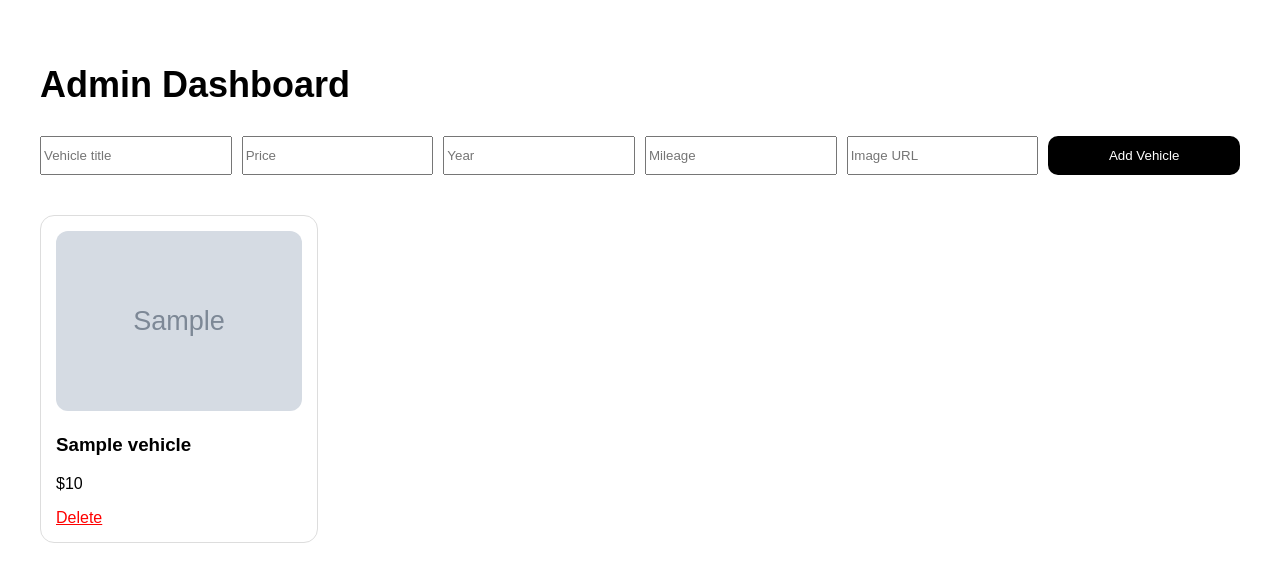
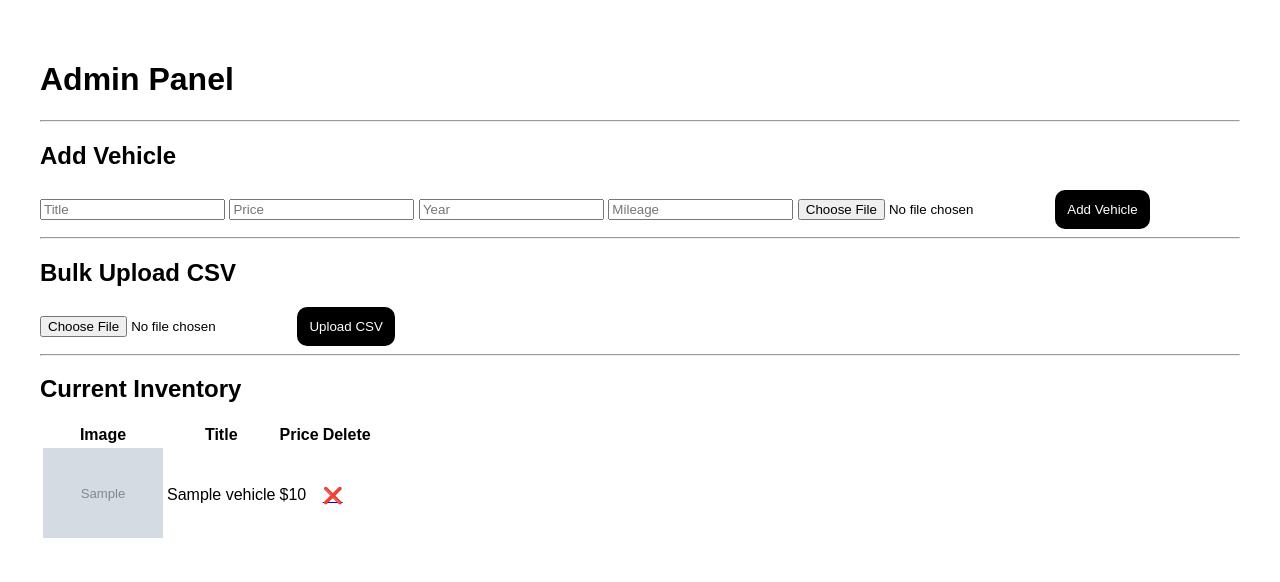
Before and after one commit to djvibez29/tomzkid-prestige-motors, a Flask app: page /admin in a window 1280 px wide. Shown: the part 67-649 px from the top of the page. Run offline with Flask 3, Linux system fonts and the light colour scheme; a user stored in the database is signed in; tables that the repository leaves empty hold one stand-in row (values such as "Sample post"); grey boxes marked "Sample" are stand-in pictures.

Commit message:
Update admin panel layout and form fields

```diff
--- a/templates/admin.html
+++ b/templates/admin.html
@@ -1,48 +1,75 @@
 {% extends "base.html" %}
-
 {% block content %}
 
-<h1 class="page-title">Admin Dashboard</h1>
+<h1>Admin Panel</h1>
 
-<section class="admin-add">
+<hr>
 
-<form action="/admin/add" method="POST">
+<h2>Add Vehicle</h2>
 
-    <input name="title" placeholder="Vehicle title" required>
+<form method="POST" action="/admin/add" enctype="multipart/form-data">
 
-    <input name="price" placeholder="Price" required>
+<input name="title" placeholder="Title" required>
 
-    <input name="year" placeholder="Year">
+<input name="price" placeholder="Price" required>
 
-    <input name="mileage" placeholder="Mileage">
+<input name="year" placeholder="Year">
 
-    <input name="image_url" placeholder="Image URL">
+<input name="mileage" placeholder="Mileage">
 
-    <button>Add Vehicle</button>
+<input type="file" name="image">
+
+<button>Add Vehicle</button>
 
 </form>
 
-</section>
+<hr>
 
+<h2>Bulk Upload CSV</h2>
 
-<div class="grid">
+<form method="POST" action="/admin/upload-csv" enctype="multipart/form-data">
+
+<input type="file" name="csv" required>
+
+<button>Upload CSV</button>
+
+</form>
+
+<hr>
+
+<h2>Current Inventory</h2>
+
+<table class="admin-table">
+
+<tr>
+<th>Image</th>
+<th>Title</th>
+<th>Price</th>
+<th>Delete</th>
+</tr>
 
 {% for v in vehicles %}
 
-<div class="card">
+<tr>
 
-<img src="{{ v.image_url }}">
+<td>
+{% if v.image_url %}
+<img src="{{ v.image_url }}" width="120">
+{% endif %}
+</td>
 
-<h3>{{ v.title }}</h3>
+<td>{{ v.title }}</td>
 
-<p>${{ "{:,}".format(v.price) }}</p>
+<td>${{ "{:,}".format(v.price) }}</td>
 
-<a class="danger" href="/admin/delete/{{ v.id }}">Delete</a>
+<td>
+<a href="/admin/delete/{{ v.id }}">❌</a>
+</td>
 
-</div>
+</tr>
 
 {% endfor %}
 
-</div>
+</table>
 
 {% endblock %}
```
